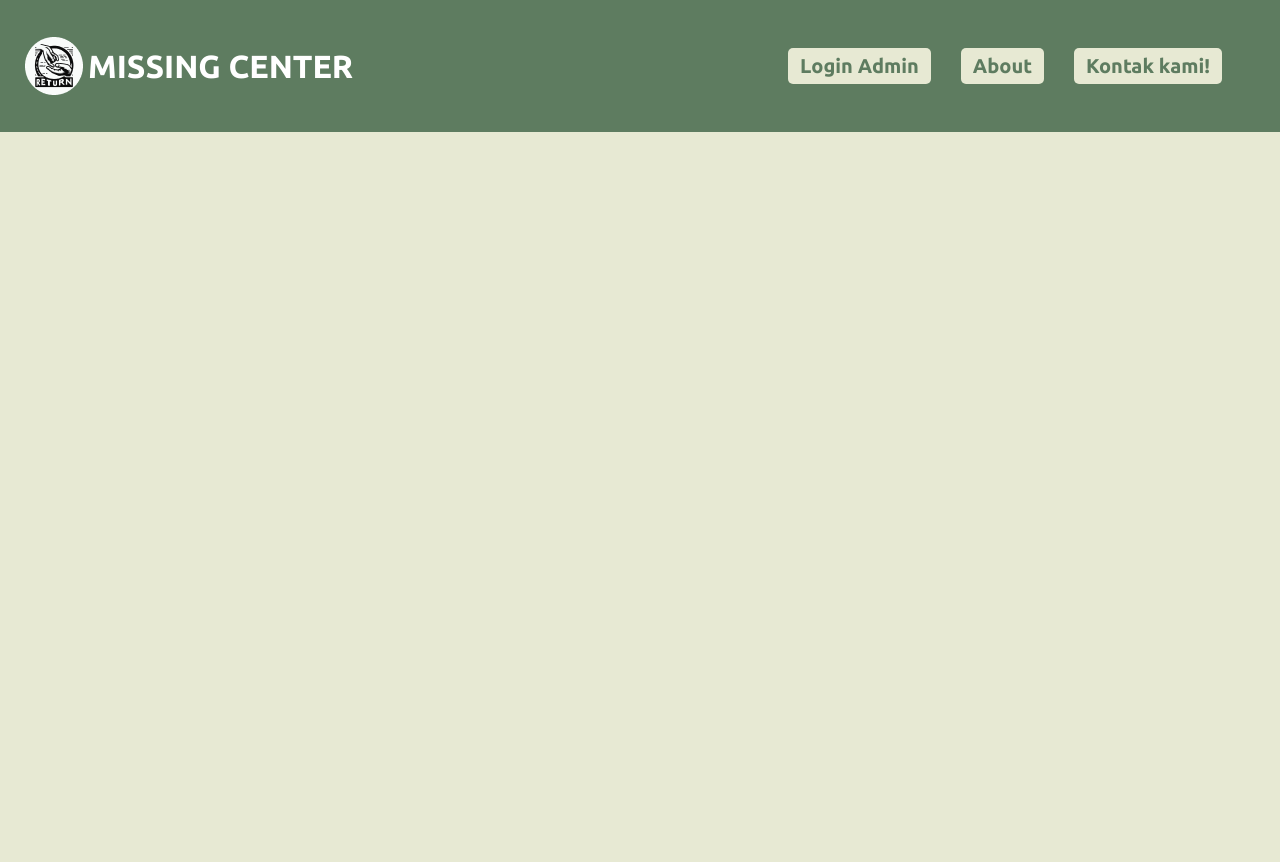
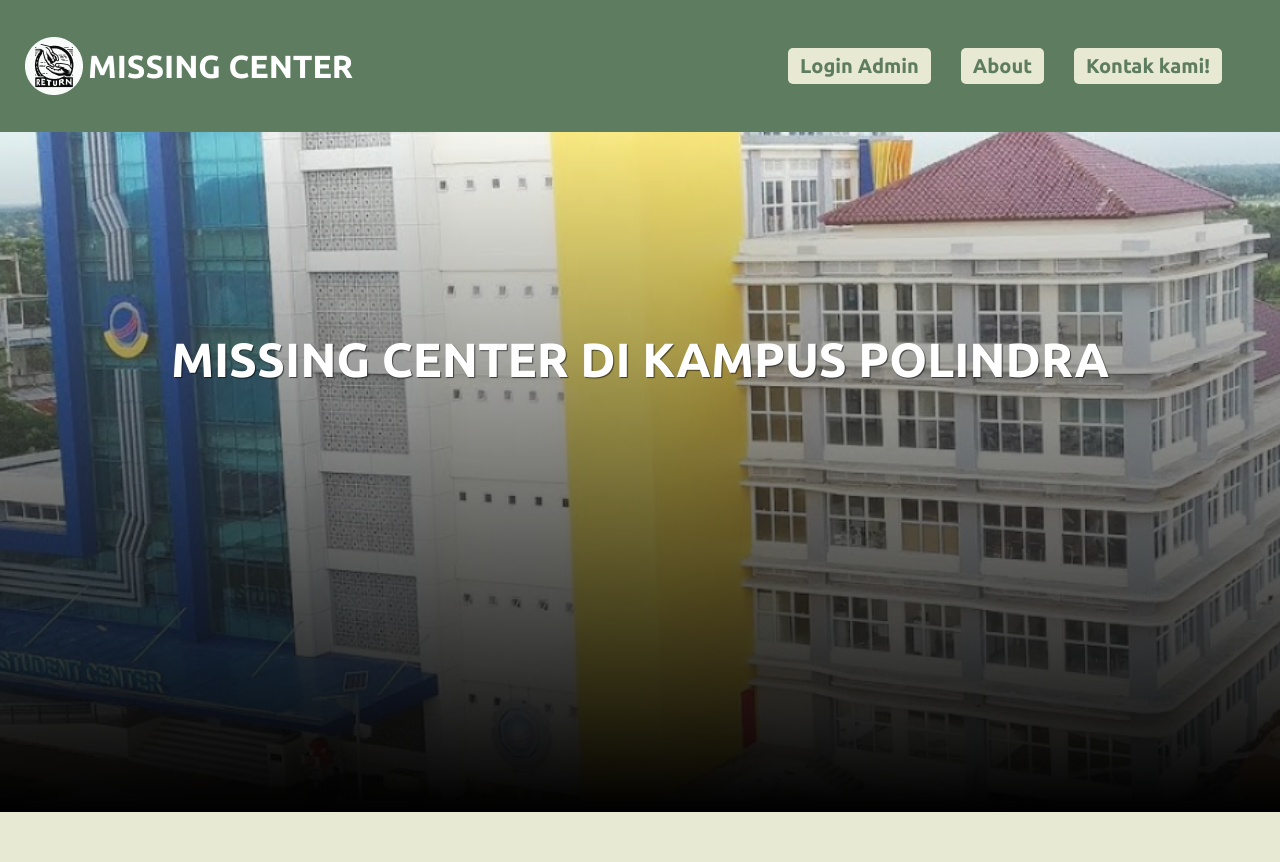
Before and after one commit to bowoXymoan01/missingcenter, a PHP site: page / in a window 1280 px wide. Before the commit the page ends 132 px from the top, so only its background shows below. Run offline with PHP 8.4, Linux system fonts and the light colour scheme.

Commit message:
jumbotron

```diff
--- a/assets/bootstrap/css/landing_page.css
+++ b/assets/bootstrap/css/landing_page.css
@@ -64,3 +64,35 @@ a{
     color:#ffffff;
     color: #5E7C60;
 }
+
+/* JUMBOTRON */
+.container-fluid{
+    width:100%;
+}
+.jumbotron{
+    background-image: url(../../../img/rectangle_37.png);
+    background-position: center;
+    background-size: cover;
+    height:680px;
+    position: relative;
+    margin-bottom: 50px;
+}
+.jumbotron::after{
+    content: "";
+    display:block;
+    width:100%;
+    height:100%;
+    background-image: linear-gradient(to top, rgba(0,0,0,1),rgba(0,0,0,0));
+    position:absolute;
+    bottom: 0;
+}
+.jumbotron h1{
+    color:#ffffff;
+    font-size: 3em;
+    text-align: center;
+    padding:200px 0 300px;
+    text-shadow: 1px 1px 1px rgba(0,0,0,0.6);
+    z-index: 1;
+    position:relative;
+
+}
--- a/index.php
+++ b/index.html
@@ -24,5 +24,11 @@
         </header>
         <!--  penutup Header -->
         <!--isi content-->
+        <main>
+            <div class="container-fluid jumbotron" >
+                <h1>MISSING CENTER DI KAMPUS POLINDRA</h1>
+            </div>
+        </main>
+
     </body>
 </html>
```
